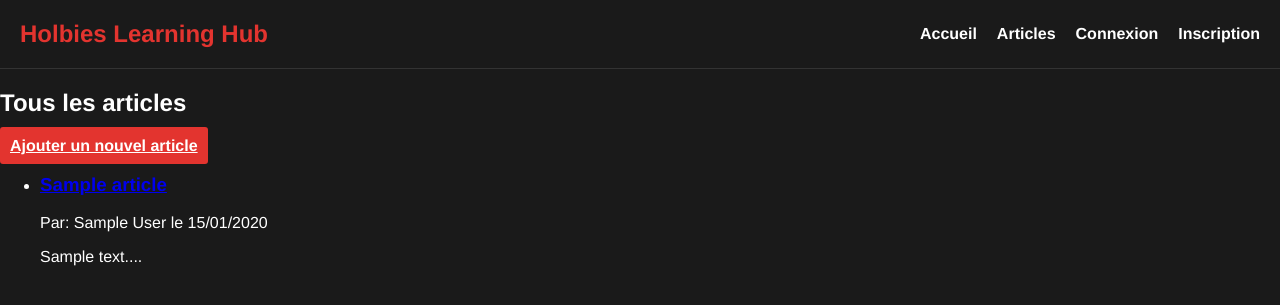
After one commit to Krapaud/holbertonschool-porte_folio, a Flask app: page /articles in a window 1280 px wide. The commit adds this page. Shown: the top 305 px of the page. Run offline with Flask 3, Linux system fonts and the light colour scheme; a database or web service that is not in the repository returns one stand-in record (values such as "Sample title"); some libraries are stand-ins or nearby versions; some web fonts are replaced.

Commit message:
Ajout de la gestion des articles avec les fonctionnalités d'ajout, de consultation et de déconnexion, ainsi que la mise à jour de la configuration de l'application Flask et des modèles HTML.

```diff
--- a/app.py
+++ b/app.py
@@ -1,7 +1,18 @@
-from flask import Flask, render_template, request, redirect, url_for, flash
+from flask import Flask, render_template, request, redirect, url_for, flash, session
+from pymongo import MongoClient
+from werkzeug.security import generate_password_hash, check_password_hash
+from bson.objectid import ObjectId
+import os
+import datetime
 
 app = Flask(__name__)
-app.config['SECRET_KEY'] = 'dev' # Should be a real secret in production
+app.config['SECRET_KEY'] = os.environ.get('SECRET_KEY', 'dev')
+
+# MongoDB Configuration
+client = MongoClient('mongodb://localhost:27017/')
+db = client.holberton_learning_hub
+users_collection = db.users
+articles_collection = db.articles
 
 @app.route('/')
 def index():
@@ -12,10 +23,14 @@ def login():
     if request.method == 'POST':
         username = request.form['username']
         password = request.form['password']
-        # Here we will add the authentication logic later
-        print(f"Username: {username}, Password: {password}")
-        flash('Vous êtes maintenant connecté !')
-        return redirect(url_for('index'))
+        user = users_collection.find_one({'username': username})
+
+        if user and check_password_hash(user['password'], password):
+            session['username'] = user['username']
+            flash('Vous êtes maintenant connecté !', 'success')
+            return redirect(url_for('profile'))
+        else:
+            flash("Nom d'utilisateur ou mot de passe incorrect.", 'danger')
     return render_template('login.html')
 
 @app.route('/register', methods=['GET', 'POST'])
@@ -27,14 +42,78 @@ def register():
         confirm_password = request.form['confirm_password']
 
         if password != confirm_password:
-            flash('Les mots de passe ne correspondent pas !')
+            flash('Les mots de passe ne correspondent pas !', 'danger')
             return redirect(url_for('register'))
 
-        # Here we will add the user creation logic later
-        print(f"Username: {username}, Email: {email}, Password: {password}")
-        flash('Votre compte a été créé avec succès ! Vous pouvez maintenant vous connecter.')
+        existing_user = users_collection.find_one({'$or': [{'username': username}, {'email': email}]})
+        if existing_user:
+            flash("Ce nom d'utilisateur ou cet email existe déjà.", 'danger')
+            return redirect(url_for('register'))
+
+        hashed_password = generate_password_hash(password)
+        users_collection.insert_one({
+            'username': username,
+            'email': email,
+            'password': hashed_password
+        })
+
+        flash('Votre compte a été créé avec succès ! Vous pouvez maintenant vous connecter.', 'success')
         return redirect(url_for('login'))
     return render_template('register.html')
 
+@app.route('/profile')
+def profile():
+    if 'username' not in session:
+        return redirect(url_for('login'))
+
+    user = users_collection.find_one({'username': session['username']})
+    return render_template('profile.html', user=user)
+
+@app.route('/articles')
+def articles():
+    all_articles = articles_collection.find().sort('created_at', -1)
+    return render_template('articles.html', articles=all_articles)
+
+@app.route('/article/<article_id>')
+def article_detail(article_id):
+    article = articles_collection.find_one({'_id': ObjectId(article_id)})
+    if not article:
+        flash('Article non trouvé.', 'danger')
+        return redirect(url_for('articles'))
+    return render_template('article_detail.html', article=article)
+
+@app.route('/add_article', methods=['GET', 'POST'])
+def add_article():
+    if 'username' not in session:
+        flash('Vous devez être connecté pour ajouter un article.', 'danger')
+        return redirect(url_for('login'))
+
+    if request.method == 'POST':
+        title = request.form['title']
+        content = request.form['content']
+        author = session['username']
+        created_at = datetime.datetime.now()
+
+        if not title or not content:
+            flash('Le titre et le contenu sont requis.', 'danger')
+            return redirect(url_for('add_article'))
+
+        articles_collection.insert_one({
+            'title': title,
+            'content': content,
+            'author': author,
+            'created_at': created_at
+        })
+        flash('Article ajouté avec succès !', 'success')
+        return redirect(url_for('articles'))
+
+    return render_template('add_article.html')
+
+@app.route('/logout')
+def logout():
+    session.pop('username', None)
+    flash('Vous avez été déconnecté.', 'info')
+    return redirect(url_for('index'))
+
 if __name__ == '__main__':
     app.run(debug=True)
--- /dev/null
+++ b/templates/articles.html
@@ -0,0 +1,21 @@
+{% extends "base.html" %}
+
+{% block content %}
+    <div class="container">
+        <h2>Tous les articles</h2>
+        <p><a href="{{ url_for('add_article') }}" class="btn">Ajouter un nouvel article</a></p>
+        {% if articles %}
+            <ul class="article-list">
+                {% for article in articles %}
+                    <li>
+                        <h3><a href="{{ url_for('article_detail', article_id=article._id) }}">{{ article.title }}</a></h3>
+                        <p>Par: {{ article.author }} le {{ article.created_at.strftime('%d/%m/%Y') }}</p>
+                        <p>{{ article.content[:200] }}...</p> {# Display first 200 chars of content #}
+                    </li>
+                {% endfor %}
+            </ul>
+        {% else %}
+            <p>Aucun article n'a été publié pour le moment.</p>
+        {% endif %}
+    </div>
+{% endblock %}
--- a/templates/base.html
+++ b/templates/base.html
@@ -3,7 +3,7 @@
 <head>
     <meta charset="UTF-8">
     <meta name="viewport" content="width=device-width, initial-scale=1.0">
-    <title>Porte Folio</title>
+    <title>Holbies Learning Hub</title>
         <link rel="stylesheet" href="https://maxcdn.bootstrapcdn.com/font-awesome/4.7.0/css/font-awesome.min.css">
     <link rel="stylesheet" href="https://cdnjs.cloudflare.com/ajax/libs/bootstrap-social/5.1.1/bootstrap-social.min.css">
     <link rel="stylesheet" href="https://cdnjs.cloudflare.com/ajax/libs/flag-icon-css/3.3.0/css/flag-icon.min.css">
@@ -12,13 +12,18 @@
 </head>
 <body>
     <header>
-        <div class="logo">Mon PorteFolio</div>
+        <div class="logo">Holbies Learning Hub</div>
         <nav>
             <ul>
-                <li><a href="/">Accueil</a></li>
-                <li><a href="/login">Connexion</a></li>
-                <li><a href="/register">Inscription</a></li>
-                <li><a href="/profile">Profil</a></li>
+                <li><a href="{{ url_for('index') }}">Accueil</a></li>
+                <li><a href="{{ url_for('articles') }}">Articles</a></li>
+                {% if session['username'] %}
+                    <li><a href="{{ url_for('profile') }}">Profil</a></li>
+                    <li><a href="{{ url_for('logout') }}">Déconnexion</a></li>
+                {% else %}
+                    <li><a href="{{ url_for('login') }}">Connexion</a></li>
+                    <li><a href="{{ url_for('register') }}">Inscription</a></li>
+                {% endif %}
             </ul>
         </nav>
     </header>
```
Also changed, not shown: templates/add_article.html (added, +18 -0 lines), templates/article_detail.html (added, +12 -0 lines), 2 other files.
